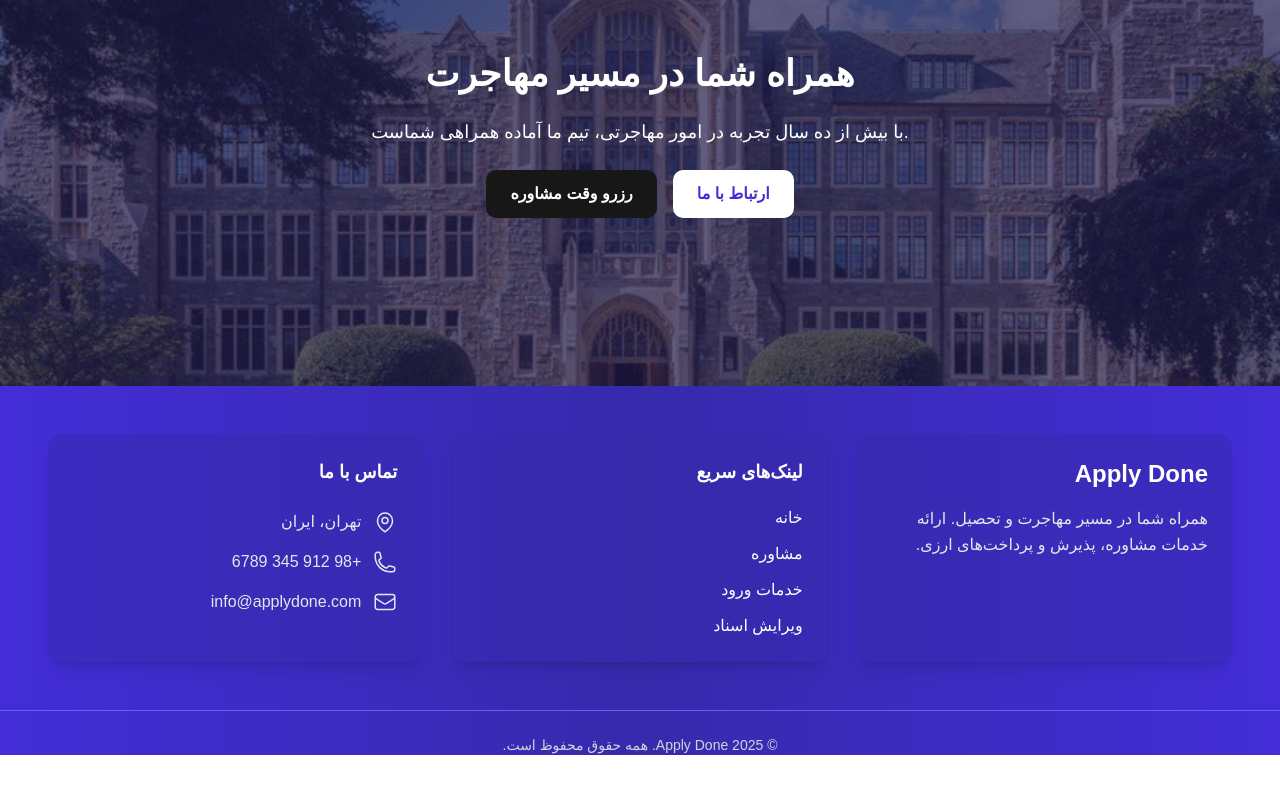
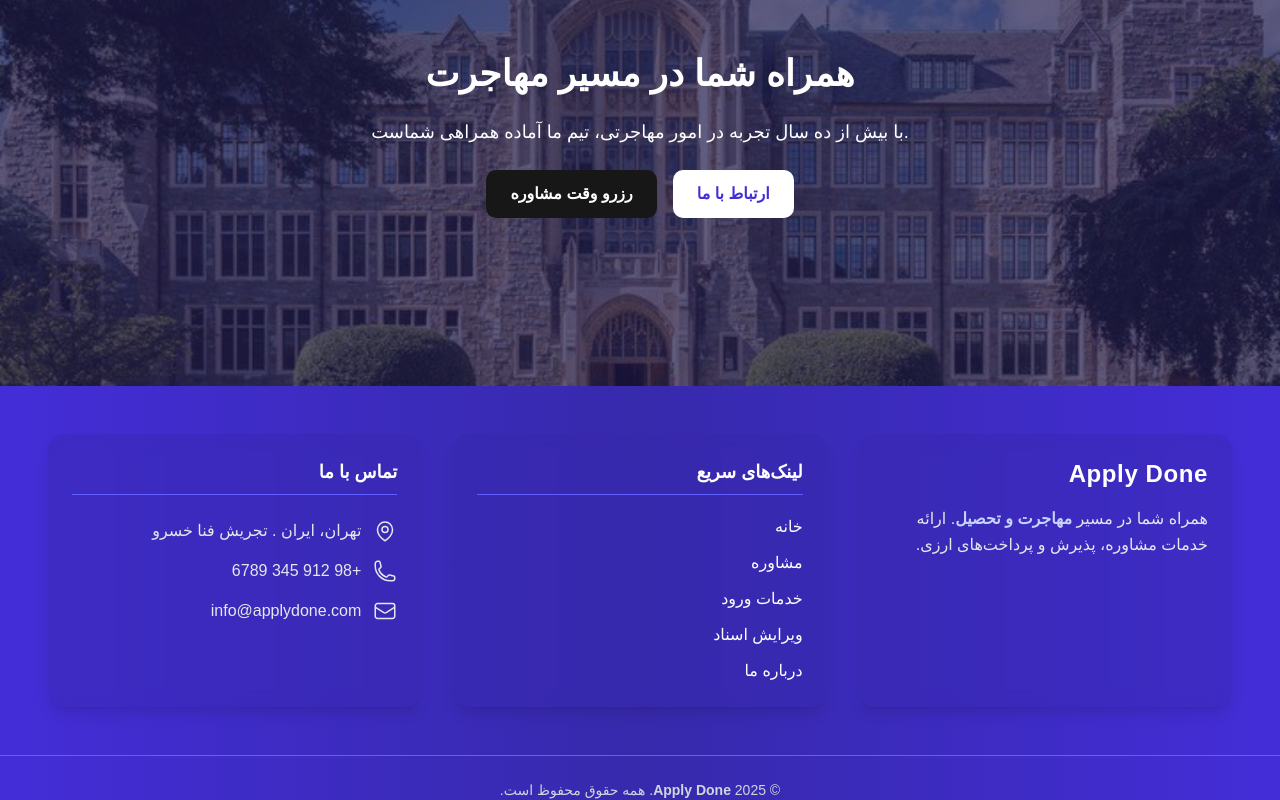
Before and after one commit to seyabol/apply-done, a Next.js app: page / in a window 1280 px wide. Shown: the part 1218-2018 px from the top of the page. Before the commit the page ends 1973 px from the top, so only its background shows below. Built offline with nearby package versions, Linux system fonts and the light colour scheme; no server answers; a web font is replaced by a local one.

Commit message:
added about and map and tel link in Footer

```diff
--- a/app/ui/Footer.tsx
+++ b/app/ui/Footer.tsx
@@ -1,69 +1,89 @@
 import Link from "next/link";
-import { EnvelopeIcon, PhoneIcon, MapPinIcon } from "@heroicons/react/24/outline";
+import {
+  EnvelopeIcon,
+  PhoneIcon,
+  MapPinIcon,
+} from "@heroicons/react/24/outline";
 
 export default function Footer() {
   return (
-    <footer className="bg-gradient-to-r from-indigo-700 via-indigo-800 to-indigo-700 text-white pt-12" dir="rtl">
+    <footer
+      className="bg-gradient-to-r from-indigo-700 via-indigo-800 to-indigo-700 text-white pt-12"
+      dir="rtl"
+    >
       <div className="container mx-auto px-6 md:px-12 grid grid-cols-1 md:grid-cols-3 gap-8">
-
         {/* About / Logo */}
-        <div className="flex flex-col gap-4 bg-indigo-800/50 p-6 rounded-xl shadow-lg">
-          <h2 className="text-2xl font-bold">Apply Done</h2>
-          <p className="text-gray-200 leading-relaxed">
-            همراه شما در مسیر مهاجرت و تحصیل. ارائه خدمات مشاوره، پذیرش و پرداخت‌های ارزی.
+        <div className="flex flex-col gap-4 bg-indigo-800/40 backdrop-blur-sm p-6 rounded-2xl shadow-lg">
+          <h2 className="text-2xl font-bold tracking-wide">Apply Done</h2>
+          <p className="text-gray-200 leading-relaxed text-sm md:text-base">
+            همراه شما در مسیر{" "}
+            <span className="font-semibold text-indigo-200">
+              مهاجرت و تحصیل
+            </span>
+            . ارائه خدمات مشاوره، پذیرش و پرداخت‌های ارزی.
           </p>
         </div>
 
         {/* Quick Links */}
-        <div className="flex flex-col gap-3 bg-indigo-800/50 p-6 rounded-xl shadow-lg">
-          <h3 className="font-semibold text-lg mb-2">لینک‌های سریع</h3>
-          <Link
-            href="/"
-            className="hover:text-gray-300 transition-colors hover:translate-x-1"
-          >
-            خانه
-          </Link>
-          <Link
-            href="/consultation"
-            className="hover:text-gray-300 transition-colors hover:translate-x-1"
-          >
-            مشاوره
-          </Link>
-          <Link
-            href="/dashboard/services-entry"
-            className="hover:text-gray-300 transition-colors hover:translate-x-1"
-          >
-            خدمات ورود
-          </Link>
-          <Link
-            href="/dashboard/document-editing"
-            className="hover:text-gray-300 transition-colors hover:translate-x-1"
-          >
-            ویرایش اسناد
-          </Link>
+        <div className="flex flex-col gap-3 bg-indigo-800/40 backdrop-blur-sm p-6 rounded-2xl shadow-lg">
+          <h3 className="font-semibold text-lg mb-2 border-b border-indigo-500 pb-2">
+            لینک‌های سریع
+          </h3>
+          {[
+            { href: "/", label: "خانه" },
+            { href: "/consultation", label: "مشاوره" },
+            { href: "/dashboard/services-entry", label: "خدمات ورود" },
+            { href: "/dashboard/document-editing", label: "ویرایش اسناد" },
+            { href: "/about", label: "درباره ما" },
+          ].map((link) => (
+            <Link
+              key={link.href}
+              href={link.href}
+              className="hover:text-indigo-100 transition-all hover:translate-x-1 inline-block"
+            >
+              {link.label}
+            </Link>
+          ))}
         </div>
 
         {/* Contact */}
-        <div className="flex flex-col gap-4 bg-indigo-800/50 p-6 rounded-xl shadow-lg">
-          <h3 className="font-semibold text-lg mb-2">تماس با ما</h3>
-          <div className="flex items-center gap-3 text-gray-200 hover:text-gray-300 transition-colors cursor-pointer">
-            <MapPinIcon className="w-6 h-6" />
-            <span>تهران، ایران</span>
-          </div>
-          <div className="flex items-center gap-3 text-gray-200 hover:text-gray-300 transition-colors cursor-pointer">
-            <PhoneIcon className="w-6 h-6" />
+        <div className="flex flex-col gap-4 bg-indigo-800/40 backdrop-blur-sm p-6 rounded-2xl shadow-lg">
+          <h3 className="font-semibold text-lg mb-2 border-b border-indigo-500 pb-2">
+            تماس با ما
+          </h3>
+
+          <a
+            href="https://maps.app.goo.gl/K9Df5PEtC7x1sj7m9?g_st=ipc"
+            target="_blank"
+            rel="noopener noreferrer"
+            className="flex items-center gap-3 text-gray-200 hover:text-indigo-100 transition-colors"
+          >
+            <MapPinIcon className="w-6 h-6 flex-shrink-0" />
+            <span>تهران، ایران . تجریش فنا خسرو</span>
+          </a>
+
+          <a
+            href="tel:+989123456789"
+            className="flex items-center gap-3 text-gray-200 hover:text-indigo-100 transition-colors"
+          >
+            <PhoneIcon className="w-6 h-6 flex-shrink-0" />
             <span>+98 912 345 6789</span>
-          </div>
-          <div className="flex items-center gap-3 text-gray-200 hover:text-gray-300 transition-colors cursor-pointer">
-            <EnvelopeIcon className="w-6 h-6" />
+          </a>
+
+          <a
+            href="mailto:info@applydone.com"
+            className="flex items-center gap-3 text-gray-200 hover:text-indigo-100 transition-colors"
+          >
+            <EnvelopeIcon className="w-6 h-6 flex-shrink-0" />
             <span>info@applydone.com</span>
-          </div>
+          </a>
         </div>
       </div>
 
       {/* Copyright */}
       <div className="mt-12 border-t border-indigo-500 pt-6 text-center text-gray-300 text-sm">
-        &copy; {new Date().getFullYear()} Apply Done. همه حقوق محفوظ است.
+        &copy; {new Date().getFullYear()}{" "}
+        <span className="font-semibold">Apply Done</span>. همه حقوق محفوظ است.
       </div>
     </footer>
   );
```
